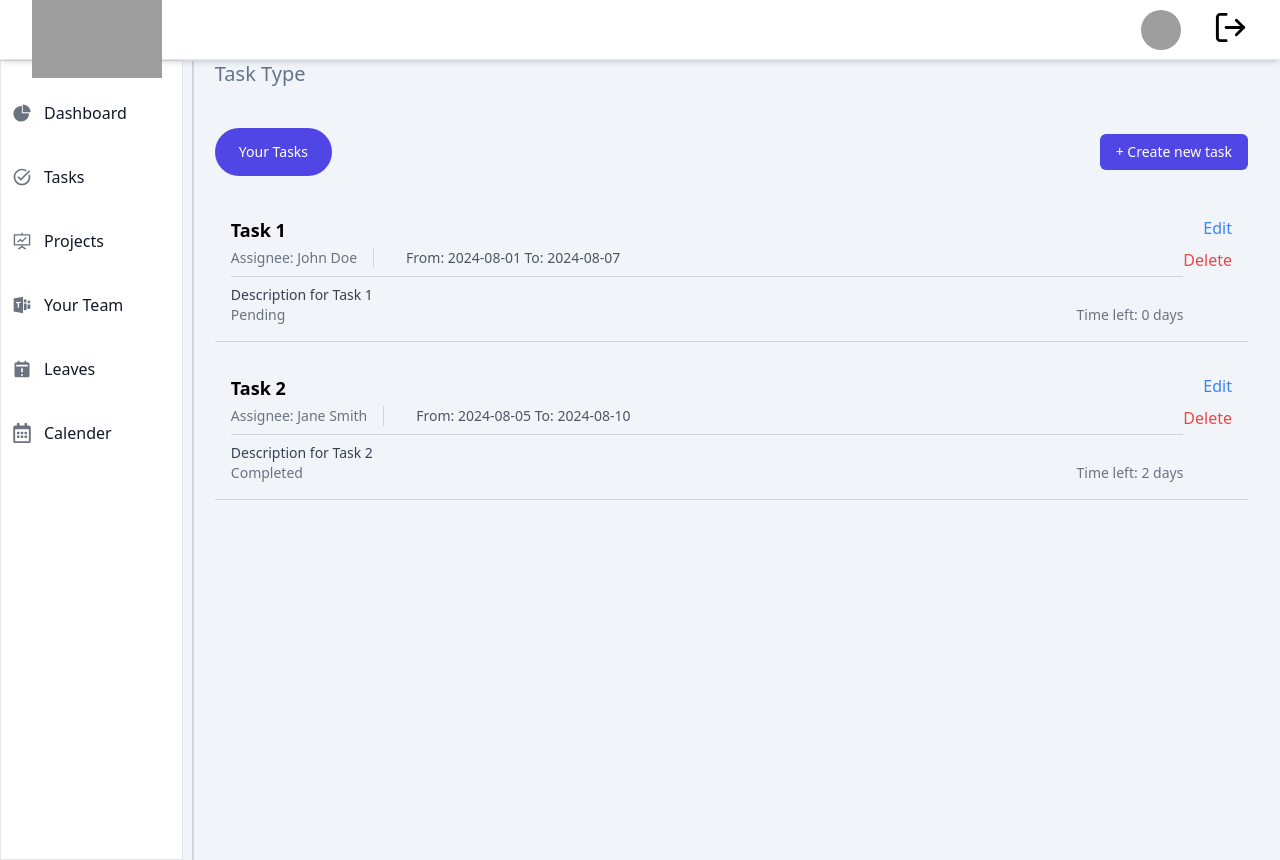
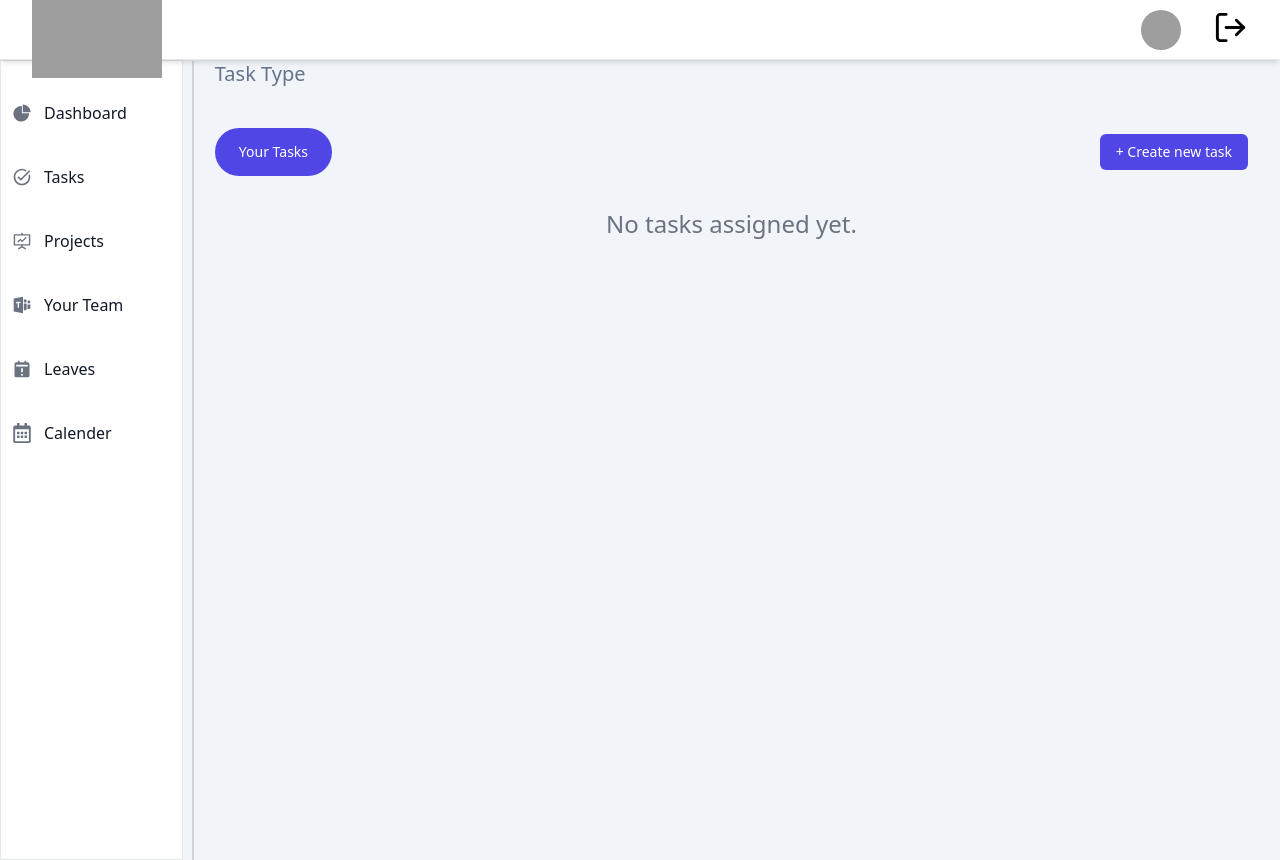
Before and after one commit to ShubhamDhatwalia/Deftsoft, a React (Create React App) app in the folder client/: page /tl/tasks in a window 1280 px wide. Built offline with nearby package versions, Linux system fonts and the light colour scheme; grey boxes are pictures that could not be loaded.

Commit message:
add icons in tasks

```diff
--- a/client/package.json
+++ b/client/package.json
@@ -3,6 +3,11 @@
   "version": "0.1.0",
   "private": true,
   "dependencies": {
+    "@ant-design/icons": "^5.4.0",
+    "@emotion/react": "^11.13.0",
+    "@emotion/styled": "^11.13.0",
+    "@mui/icons-material": "^5.16.5",
+    "@mui/material": "^5.16.5",
     "@testing-library/jest-dom": "^5.17.0",
     "@testing-library/react": "^13.4.0",
     "@testing-library/user-event": "^13.5.0",
--- a/client/src/components/TechLead/Tasks/TaskManager.jsx
+++ b/client/src/components/TechLead/Tasks/TaskManager.jsx
@@ -1,13 +1,12 @@
 import React, { useState } from 'react';
 import dayjs from 'dayjs'; // For date manipulation
+import { CheckCircleTwoTone } from '@ant-design/icons'; // Ant Design Icons
+import PendingActionsSharpIcon from '@mui/icons-material/PendingActionsSharp'; // Material Icons
 import NewTaskForm from './NewTaskForm'; // Import the NewTaskForm component
 import EditTaskForm from './EditTaskForm'; // Import the EditTaskForm component
 
 const TaskManager = () => {
-    const [tasks, setTasks] = useState([
-        { id: 1, title: 'Task 1', startDate: '2024-08-01', endDate: '2024-08-07', completed: false, description: 'Description for Task 1', assignee: 'John Doe' },
-        { id: 2, title: 'Task 2', startDate: '2024-08-05', endDate: '2024-08-10', completed: true, description: 'Description for Task 2', assignee: 'Jane Smith' },
-    ]);
+    const [tasks, setTasks] = useState([]);
 
     const [editingTask, setEditingTask] = useState(null);
     const [showNewTaskForm, setShowNewTaskForm] = useState(false);
@@ -37,9 +36,9 @@ const TaskManager = () => {
     };
 
     return (
-        <div className="bg-slate-100 min-h-screen px-4 sm:px-6 lg:px-8">
+        <div className="bg-slate-100 min-h-screen px-4 sm:px-6 lg:px-8 ">
             <h1 className="text-xl text-slate-500 text-center sm:text-left">Task Type</h1>
-            <div className="flex flex-col sm:flex-row justify-between items-center mt-10 mb-6 text-slate-500">
+            <div className="flex flex-col sm:flex-row justify-between items-center mt-10 mb-6 text-slate-500 ">
                 <h2 className="border-solid text-white bg-indigo-600 rounded-full p-2 text-sm px-6 py-3.5">
                     Your Tasks
                 </h2>
@@ -51,9 +50,13 @@ const TaskManager = () => {
                 </button>
             </div>
 
+            {tasks.length === 0 ? (
+                <p className="text-center text-gray-500 mt-8 text-2xl">No tasks assigned yet.</p>
+            ) : (
                 <div className="space-y-4">
                     {tasks.map(task => (
-                    <div key={task.id} className="border-b border-gray-300 p-4 flex flex-col sm:flex-row justify-between items-start">
+                        <div key={task.id} className="border border-gray-300 p-4 rounded-lg bg-white shadow-md">
+                            <div className="flex flex-col sm:flex-row justify-between items-start">
                                 <div className="flex-grow">
                                     <h3 className="text-lg font-semibold">{task.title}</h3>
                                     <div className="flex items-center mt-1 space-x-4">
@@ -66,17 +69,19 @@ const TaskManager = () => {
                                             </p>
                                         </div>
                                     </div>
-                            <p className="text-sm text-gray-700 mt-2 border-t border-gray-300 pt-2">{task.description}</p>
+                                    <p className="text-sm text-gray-700 mt-2 pr-28 border-t border-gray-300 pt-2">{task.description}</p>
                                     <div className="w-full flex justify-between mt-4 sm:mt-0">
-                                <p className="text-sm text-gray-500">
-                                    {task.completed ? "Completed" : "Pending"}
+                                        <p className="text-sm text-gray-500 mt-3">
+                                            {task.completed ? "Completed " : "Pending "}
+                                            {task.completed && <CheckCircleTwoTone twoToneColor="#52c41a" />}
+                                            {!task.completed && <PendingActionsSharpIcon color="action" />}
                                         </p>
                                         <p className="text-sm text-gray-500 pl-4">
                                             Time left: {dayjs(task.endDate).diff(dayjs(), 'day')} days
                                         </p>
                                     </div>
                                 </div>
-                        <div className="flex flex-col items-end space-y-2 mt-4 sm:mt-0">
+                                <div className="flex flex-col items-end space-y-2 mt-4 sm:mt-0 ">
                                     <button
                                         className="text-blue-500 hover:underline"
                                         onClick={() => handleEdit(task)}
@@ -91,8 +96,10 @@ const TaskManager = () => {
                                     </button>
                                 </div>
                             </div>
+                        </div>
                     ))}
                 </div>
+            )}
 
             {/* Edit Task Form */}
             {editingTask && (
```
Also changed, not shown: client/src/App.js (line endings or trailing spaces), 2 other files (tests, documents, lock files or other folders). Lines whose indentation alone changed are shown as unchanged.
